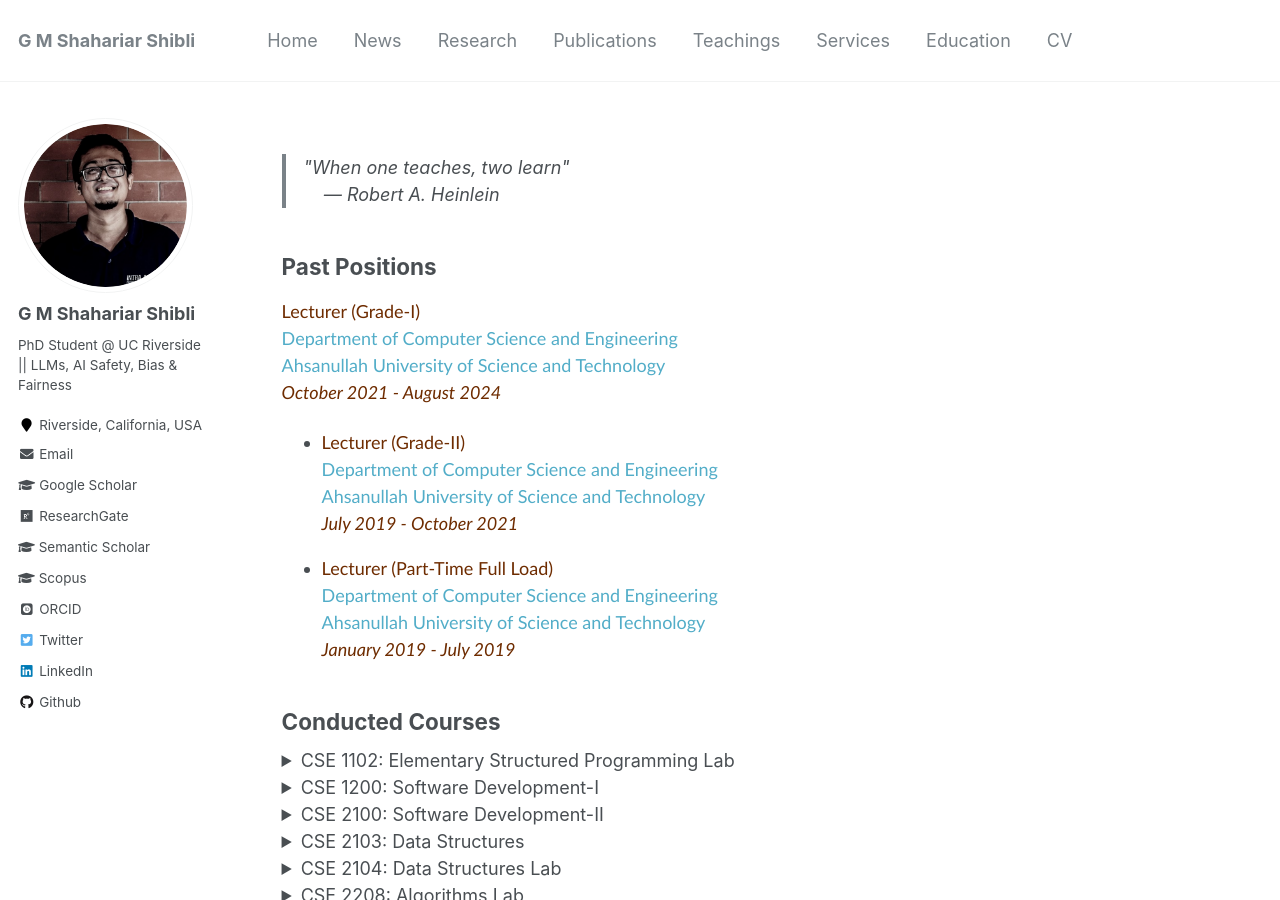
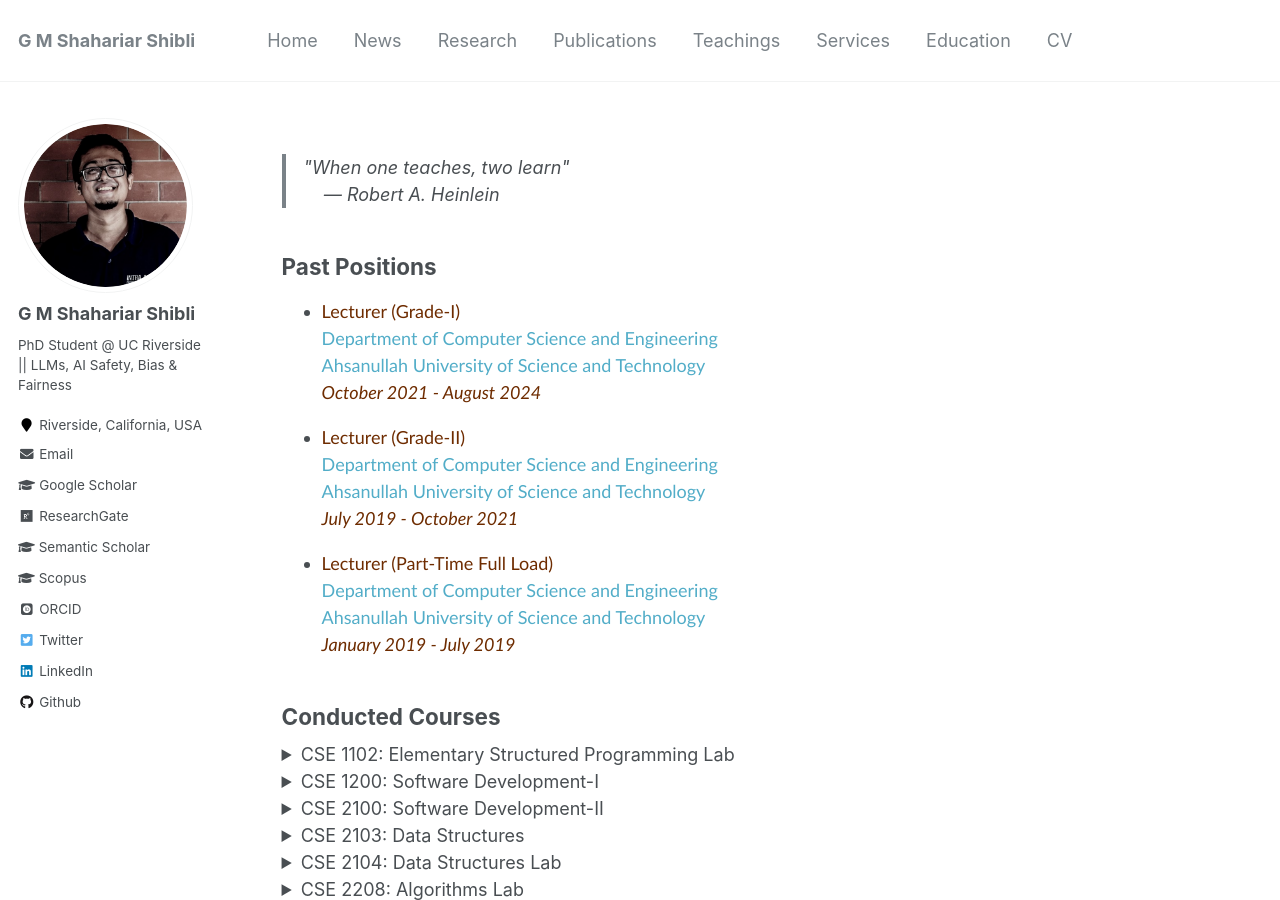
Before and after one commit to shahariar-shibli/shahariar-shibli.github.io, a Jekyll site: the page built from _pages/teaching.md, in a window 1280 px wide and 900 px high. Built offline with Jekyll 4.4.1, drawn with Linux system fonts in a browser that asks for light colours; some web fonts are replaced.

Commit message:
Update teaching.md

```diff
--- a/_pages/teaching.md
+++ b/_pages/teaching.md
@@ -9,7 +9,7 @@ title: ""
 ## Past Positions
 
 <!-- Senior Lecturer -->
-<span style="font-family:Trebuchet MS; color:black;">
++ <span style="font-family:Trebuchet MS; color:black;">
 <span style="color:#6E2C00">Lecturer (Grade-I)</span><br/>
 [Department of Computer Science and Engineering](https://aust.edu/cse)<br/>
 [Ahsanullah University of Science and Technology](https://aust.edu/)<br/>
```
